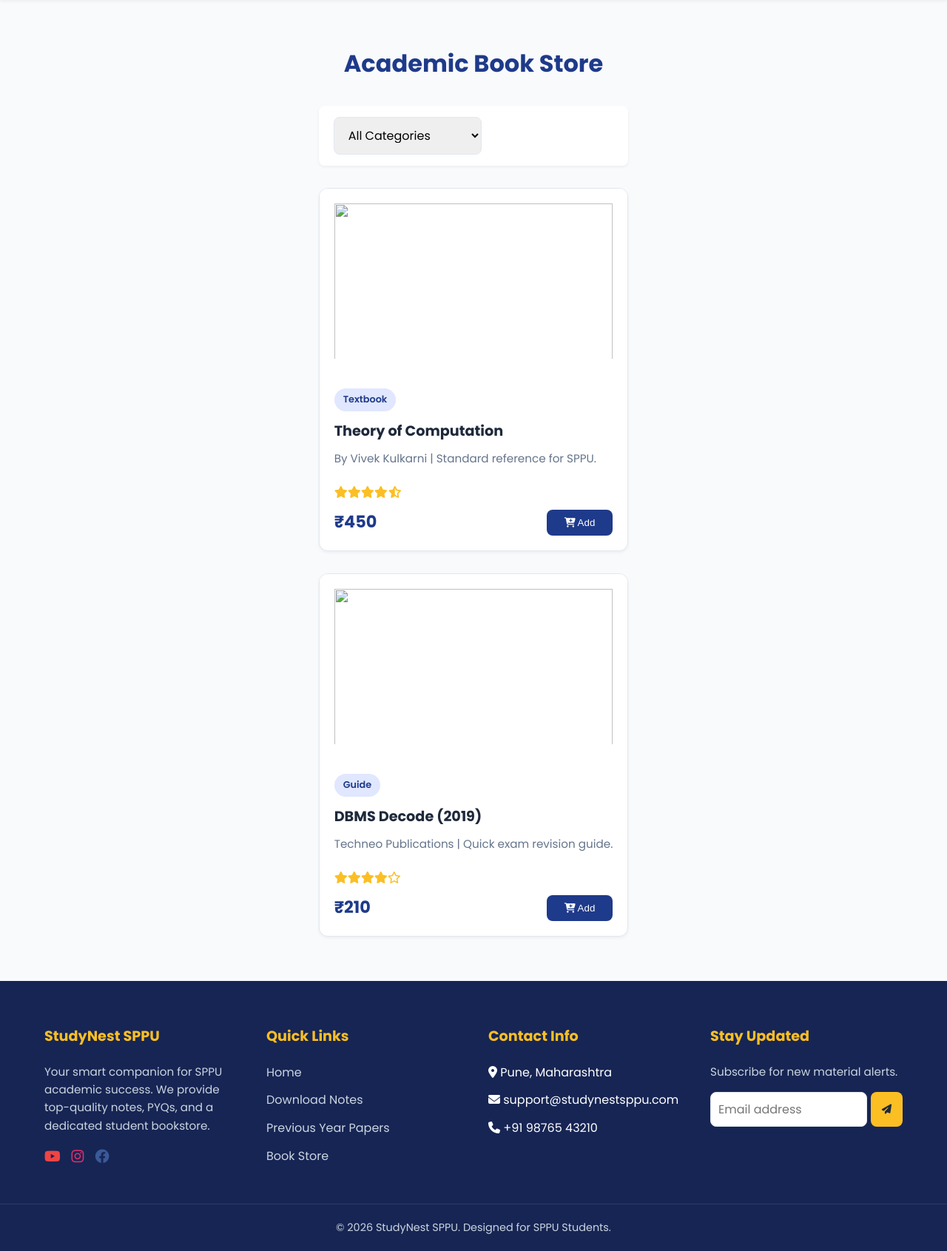
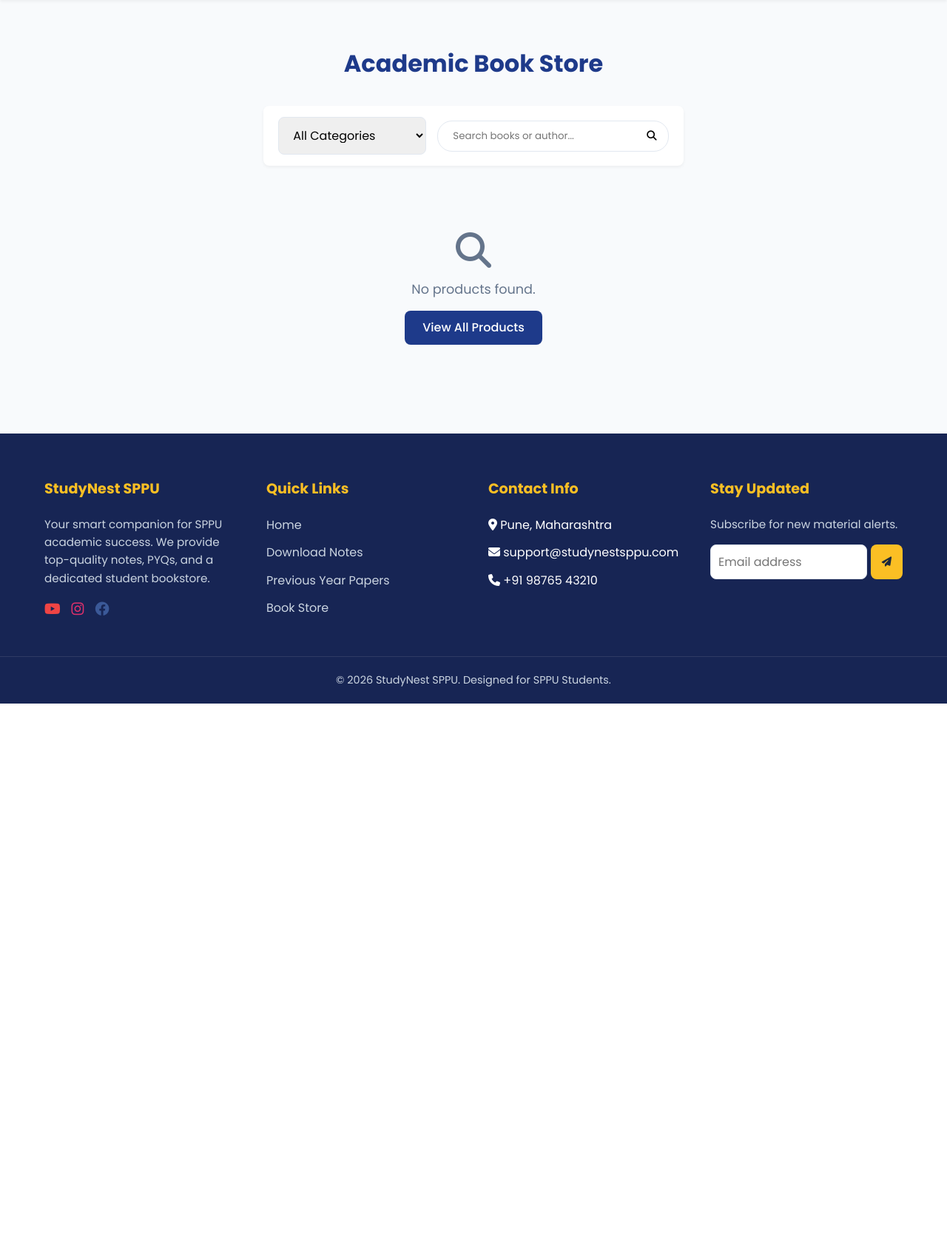
Before and after one commit to Mayuri572/StudyNest-SPPU, a PHP site: page /studynest/user/store.php in a window 1280 px wide. Shown: the part 72-1763 px from the top of the page at 74% size. After the commit the page ends 1023 px from the top, so only its background shows below. Run offline with PHP 8.4, Linux system fonts and the light colour scheme; tables that the repository leaves empty or names only in its code hold one stand-in row (values such as "Sample post"); some libraries are stand-ins or nearby versions.

Commit message:
feat: add store with search and category filter

```diff
--- a/user/store.php
+++ b/user/store.php
@@ -1,53 +1,158 @@
-<?php include '../includes/header.php'; ?>
-<?php include '../includes/navbar.php'; ?>
+<?php
+session_start();
+require_once '../config/db.php';
+
+// Handle Add to Cart POST
+if ($_SERVER['REQUEST_METHOD'] === 'POST' && isset($_POST['add_to_cart'])) {
+    $product_id = (int)$_POST['product_id'];
+    if (!isset($_SESSION['cart'][$product_id])) {
+        $_SESSION['cart'][$product_id] = 0;
+    }
+    $_SESSION['cart'][$product_id]++;
+    header("Location: store.php" . (isset($_GET['search']) ? "?search=" . urlencode($_GET['search']) : ""));
+    exit();
+}
+
+// Search & Filter
+$search   = trim($_GET['search'] ?? '');
+$category = trim($_GET['category'] ?? '');
+$params   = [];
+$types    = '';
+$where    = ["status = 'published'"];
+
+if ($search !== '') {
+    $where[]  = "(title LIKE ? OR author LIKE ?)";
+    $keyword  = "%$search%";
+    $params[] = $keyword;
+    $params[] = $keyword;
+    $types   .= 'ss';
+}
+if ($category !== '') {
+    $where[]  = "category = ?";
+    $params[] = $category;
+    $types   .= 's';
+}
+
+$sql  = "SELECT * FROM products WHERE " . implode(" AND ", $where) . " ORDER BY id DESC";
+$stmt = $conn->prepare($sql);
+if ($params) $stmt->bind_param($types, ...$params);
+$stmt->execute();
+$products = $stmt->get_result();
+
+include '../includes/header.php';
+include '../includes/navbar.php';
+?>
 
 <main class="container listing-section">
     <h2 class="section-title">Academic Book Store</h2>
 
     <div class="toolbar">
-        <select class="form-control" style="width: 200px;">
-            <option>All Categories</option>
-            <option>Textbooks</option>
-            <option>Decodes / Guides</option>
-        </select>
+        <form method="GET" action="store.php" style="display:flex; gap:15px; flex-wrap:wrap; width:100%; align-items:center;">
+            <select name="category" class="form-control" style="width:200px;" onchange="this.form.submit()">
+                <option value="">All Categories</option>
+                <option value="Textbook" <?php echo $category === 'Textbook' ? 'selected' : ''; ?>>Textbooks</option>
+                <option value="Guide"    <?php echo $category === 'Guide'    ? 'selected' : ''; ?>>Decodes / Guides</option>
+            </select>
+            <div class="search-bar" style="background:var(--white); flex:1; max-width:350px;">
+                <input type="text" name="search" placeholder="Search books or author..."
+                       value="<?php echo htmlspecialchars($search); ?>" style="width:100%;">
+                <button type="submit" style="border:none; background:none; cursor:pointer;">
+                    <i class="fa-solid fa-search"></i>
+                </button>
+            </div>
+            <?php if ($search || $category): ?>
+                <a href="store.php" class="btn btn-outline">Clear</a>
+            <?php endif; ?>
+        </form>
     </div>
 
+    <?php if ($products->num_rows === 0): ?>
+        <div style="text-align:center; padding:60px 20px; color:var(--text-light);">
+            <i class="fa-solid fa-magnifying-glass" style="font-size:3rem; margin-bottom:15px;"></i>
+            <p style="font-size:1.1rem;">No products found<?php echo $search ? ' for "' . htmlspecialchars($search) . '"' : ''; ?>.</p>
+            <a href="store.php" class="btn btn-primary" style="margin-top:15px;">View All Products</a>
+        </div>
+    <?php else: ?>
     <div class="product-grid">
+        <?php while ($p = $products->fetch_assoc()): ?>
         <div class="card">
-            <a href="product-detail.php">
-                <img src="https://via.placeholder.com/300x400?text=Book+Cover" style="width:100%; height:250px; object-fit:contain; padding:20px; background:#fff;">
+            <a href="product-detail.php?id=<?php echo $p['id']; ?>">
+                <?php
+                $img = (!empty($p['main_image']) && $p['main_image'] !== 'placeholder.png')
+                       ? $p['main_image']
+                       : ($p['image'] ?? '');
+
+                if (empty($img)) {
+                    $normalized_title = strtolower(preg_replace('/[^a-z0-9]+/', '', (string)($p['title'] ?? '')));
+                    $title_image_map = [
+                        'datastructuresusingc' => 'Data_Structures_Using_C.jpg',
+                        'datastructuresusingcincludingc' => 'Data_Structures_Using_C.jpg',
+                        'softwareengineeringdecode' => 'Software_Engineering_Decode.jpg',
+                        'softwareengineeringdecode2019' => 'Software_Engineering_Decode.jpg',
+                        'engineeringmathematicsiii' => 'Engineering_Mathematics-III.webp',
+                    ];
+                    if (isset($title_image_map[$normalized_title])) {
+                        $img = $title_image_map[$normalized_title];
+                    } elseif (strpos($normalized_title, 'datastructuresusingc') !== false) {
+                        $img = 'Data_Structures_Using_C.jpg';
+                    } elseif (strpos($normalized_title, 'softwareengineeringdecode') !== false) {
+                        $img = 'Software_Engineering_Decode.jpg';
+                    }
+                }
+                ?>
+                <?php if (!empty($img)): ?>
+                    <img src="/studynest/assets/images/<?php echo htmlspecialchars($img); ?>"
+                         alt="<?php echo htmlspecialchars($p['title']); ?>"
+                         style="width:100%; height:250px; object-fit:contain; padding:20px; background:#fff;">
+                <?php else: ?>
+                    <img src="https://via.placeholder.com/300x250?text=Book+Cover"
+                         alt="<?php echo htmlspecialchars($p['title']); ?>"
+                         style="width:100%; height:250px; object-fit:contain; padding:20px; background:#fff;">
+                <?php endif; ?>
             </a>
+
             <div class="card-content">
-                <span class="card-tag">Textbook</span>
-                <a href="product-detail.php"><h3 class="card-title">Theory of Computation</h3></a>
-                <p class="card-desc">By Vivek Kulkarni | Standard reference for SPPU.</p>
-                <div style="color:var(--accent); margin-bottom:10px;">
-                    <i class="fa-solid fa-star"></i><i class="fa-solid fa-star"></i><i class="fa-solid fa-star"></i><i class="fa-solid fa-star"></i><i class="fa-solid fa-star-half-stroke"></i>
-                </div>
-                <div style="display:flex; justify-content:space-between; align-items:center;">
-                    <div class="card-price" style="margin:0;">₹450</div>
-                    <button class="btn btn-primary add-to-cart-btn"><i class="fa-solid fa-cart-plus"></i> Add</button>
+                <span class="card-tag"><?php echo htmlspecialchars($p['category'] ?? 'Book'); ?></span>
+                <a href="product-detail.php?id=<?php echo $p['id']; ?>">
+                    <h3 class="card-title"><?php echo htmlspecialchars($p['title']); ?></h3>
+                </a>
+                <?php if (!empty($p['author'])): ?>
+                    <p class="card-desc" style="margin-bottom:8px; font-size:0.9rem;">
+                        By <?php echo htmlspecialchars($p['author']); ?>
+                    </p>
+                <?php endif; ?>
+
+                <?php $preview = !empty($p['short_description']) ? $p['short_description'] : ($p['description'] ?? ''); ?>
+                <p class="card-desc"><?php echo htmlspecialchars(substr($preview, 0, 90)) . (strlen($preview) > 90 ? '...' : ''); ?></p>
+
+                <div style="display:flex; justify-content:space-between; align-items:center; margin-top:auto;">
+                    <?php if (!empty($p['sale_price']) && $p['sale_price'] < $p['price']): ?>
+                        <div>
+                            <span class="card-price" style="margin:0;">₹<?php echo number_format($p['sale_price'], 2); ?></span>
+                            <span style="font-size:0.85rem; color:var(--text-light); text-decoration:line-through; margin-left:5px;">
+                                ₹<?php echo number_format($p['price'], 2); ?>
+                            </span>
+                        </div>
+                    <?php else: ?>
+                        <div class="card-price" style="margin:0;">₹<?php echo number_format($p['price'], 2); ?></div>
+                    <?php endif; ?>
+
+                    <?php if ((int)$p['stock_quantity'] > 0): ?>
+                        <form method="POST" action="store.php<?php echo $search ? '?search=' . urlencode($search) : ''; ?>">
+                            <input type="hidden" name="product_id" value="<?php echo $p['id']; ?>">
+                            <button type="submit" name="add_to_cart" class="btn btn-primary">
+                                <i class="fa-solid fa-cart-plus"></i> Add
+                            </button>
+                        </form>
+                    <?php else: ?>
+                        <span style="color:#ef4444; font-size:0.85rem; font-weight:600;">Out of Stock</span>
+                    <?php endif; ?>
                 </div>
             </div>
         </div>
-        <div class="card">
-            <a href="product-detail.php">
-                <img src="https://via.placeholder.com/300x400?text=Decode+Cover" style="width:100%; height:250px; object-fit:contain; padding:20px; background:#fff;">
-            </a>
-            <div class="card-content">
-                <span class="card-tag">Guide</span>
-                <a href="product-detail.php"><h3 class="card-title">DBMS Decode (2019)</h3></a>
-                <p class="card-desc">Techneo Publications | Quick exam revision guide.</p>
-                <div style="color:var(--accent); margin-bottom:10px;">
-                    <i class="fa-solid fa-star"></i><i class="fa-solid fa-star"></i><i class="fa-solid fa-star"></i><i class="fa-solid fa-star"></i><i class="fa-regular fa-star"></i>
-                </div>
-                <div style="display:flex; justify-content:space-between; align-items:center;">
-                    <div class="card-price" style="margin:0;">₹210</div>
-                    <button class="btn btn-primary add-to-cart-btn"><i class="fa-solid fa-cart-plus"></i> Add</button>
-                </div>
-            </div>
-        </div>
+        <?php endwhile; ?>
     </div>
+    <?php endif; ?>
 </main>
 
 <?php include '../includes/footer.php'; ?>
```
